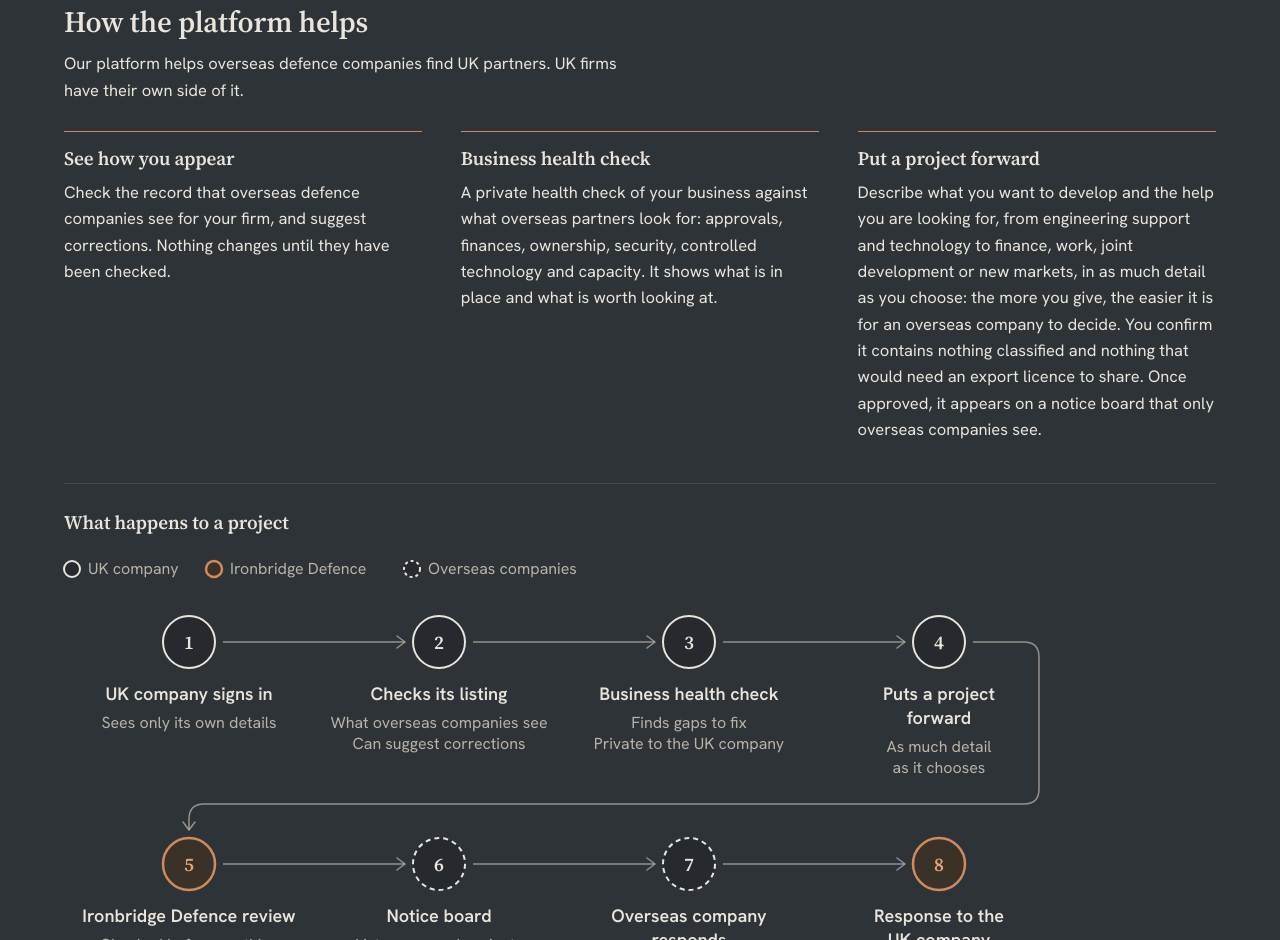
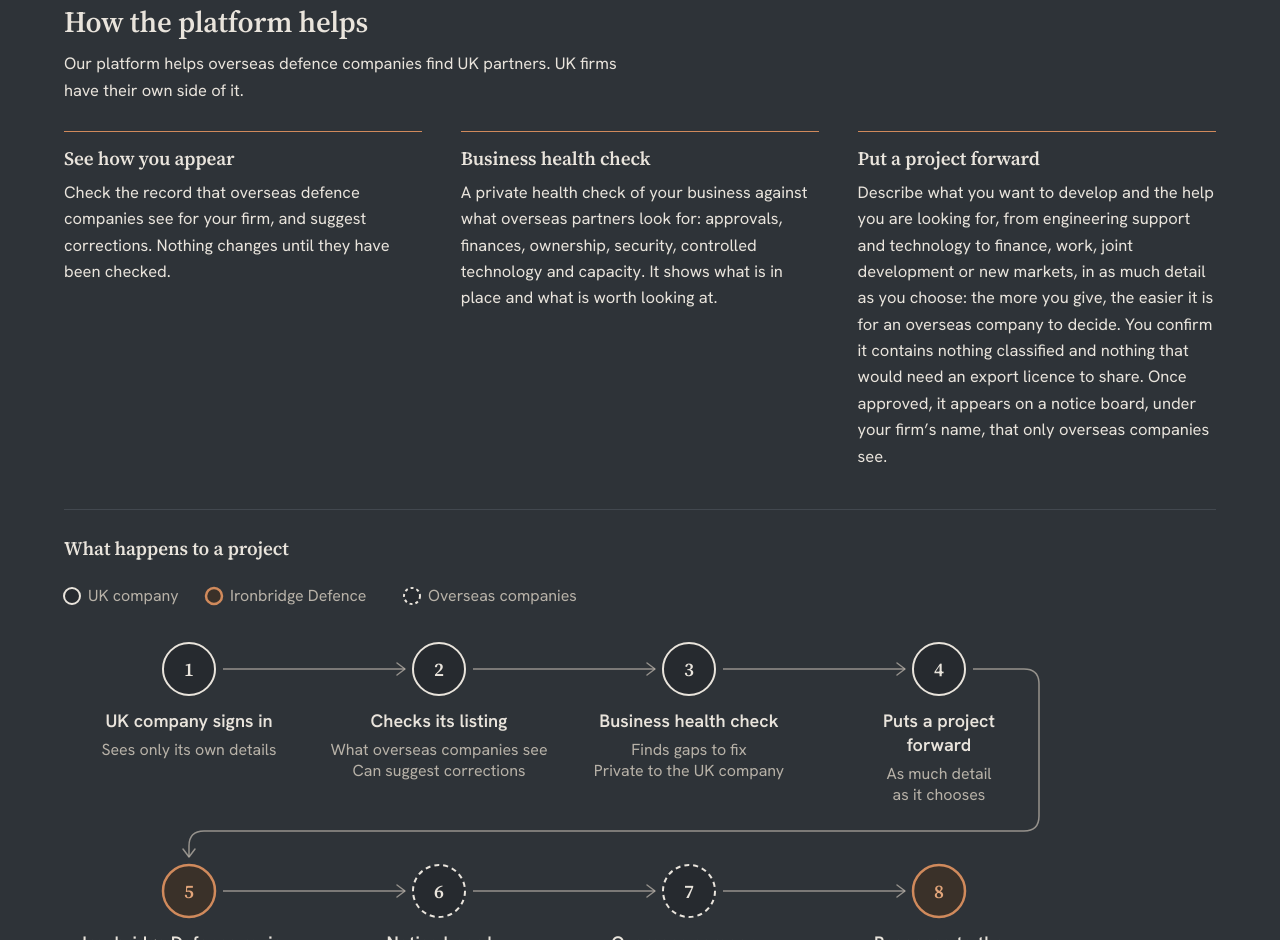
Before and after one commit to sjmlewis/ironbridge-website, a plain HTML site: page uk-firms.html in a window 1280 px wide. Shown: the part 1860-2800 px from the top of the page. Drawn offline with Linux system fonts and the light colour scheme.

Commit message:
Partnering for UK firms: projects appear under the firm's name
'Put a project forward' now says an approved project appears on the notice board under the firm's name.

Co-Authored-By: Claude Opus 5.5 <noreply@anthropic.com>
Claude-Session: https://claude.ai/code/session_013TCq9aQTnGZ1DiG6iYhBVx

```diff
--- a/uk-firms.html
+++ b/uk-firms.html
@@ -67,7 +67,7 @@
   <div class="three">
     <div class="item"><h3>See how you appear</h3><p>Check the record that overseas defence companies see for your firm, and suggest corrections. Nothing changes until they have been checked.</p></div>
     <div class="item"><h3>Business health check</h3><p>A private health check of your business against what overseas partners look for: approvals, finances, ownership, security, controlled technology and capacity. It shows what is in place and what is worth looking at.</p></div>
-    <div class="item"><h3>Put a project forward</h3><p>Describe what you want to develop and the help you are looking for, from engineering support and technology to finance, work, joint development or new markets, in as much detail as you choose: the more you give, the easier it is for an overseas company to decide. You confirm it contains nothing classified and nothing that would need an export licence to share. Once approved, it appears on a notice board that only overseas companies see.</p></div>
+    <div class="item"><h3>Put a project forward</h3><p>Describe what you want to develop and the help you are looking for, from engineering support and technology to finance, work, joint development or new markets, in as much detail as you choose: the more you give, the easier it is for an overseas company to decide. You confirm it contains nothing classified and nothing that would need an export licence to share. Once approved, it appears on a notice board, under your firm’s name, that only overseas companies see.</p></div>
   </div>
   <figure class="procmap">
     <h3 class="ph">What happens to a project</h3>
```
